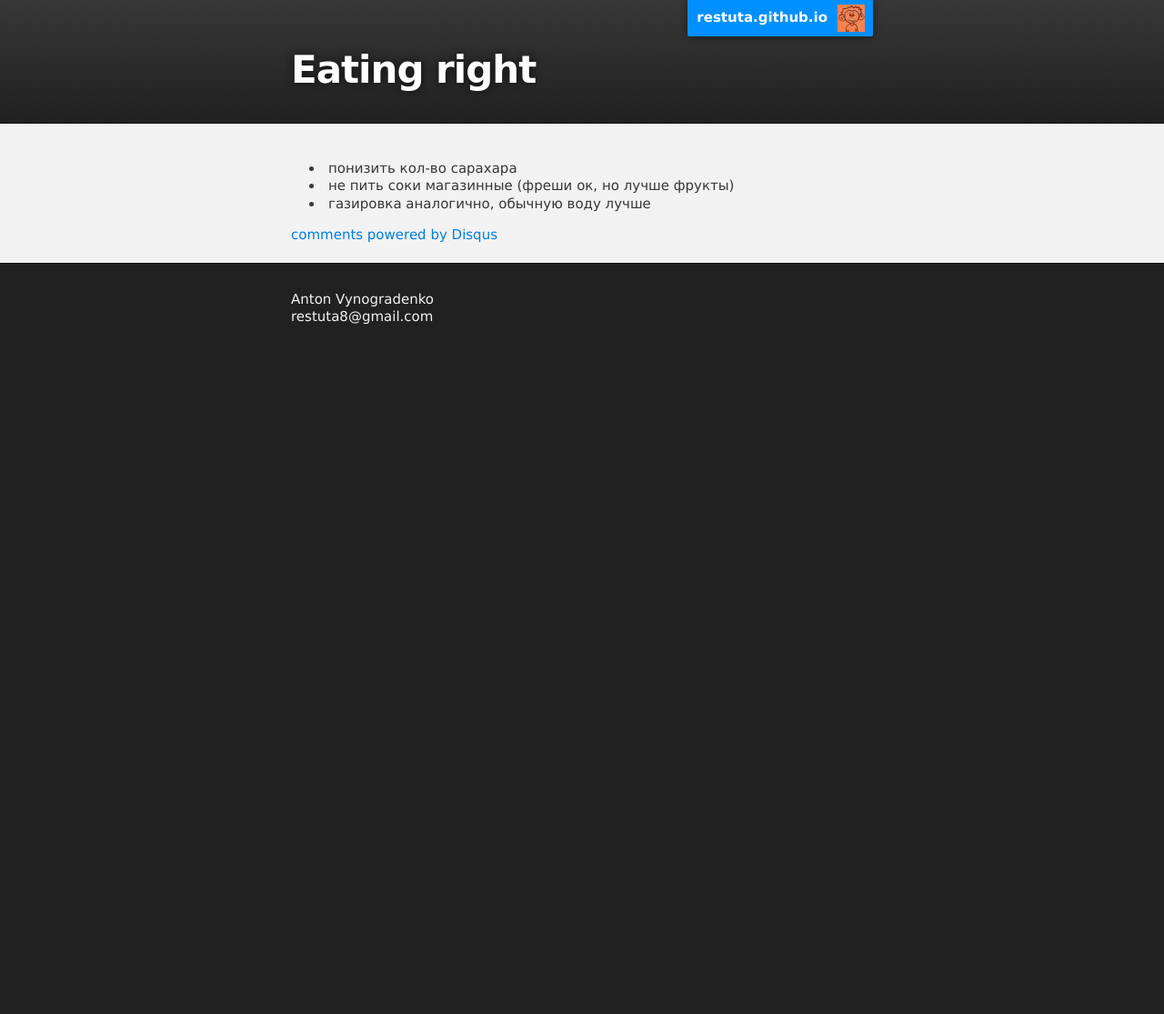
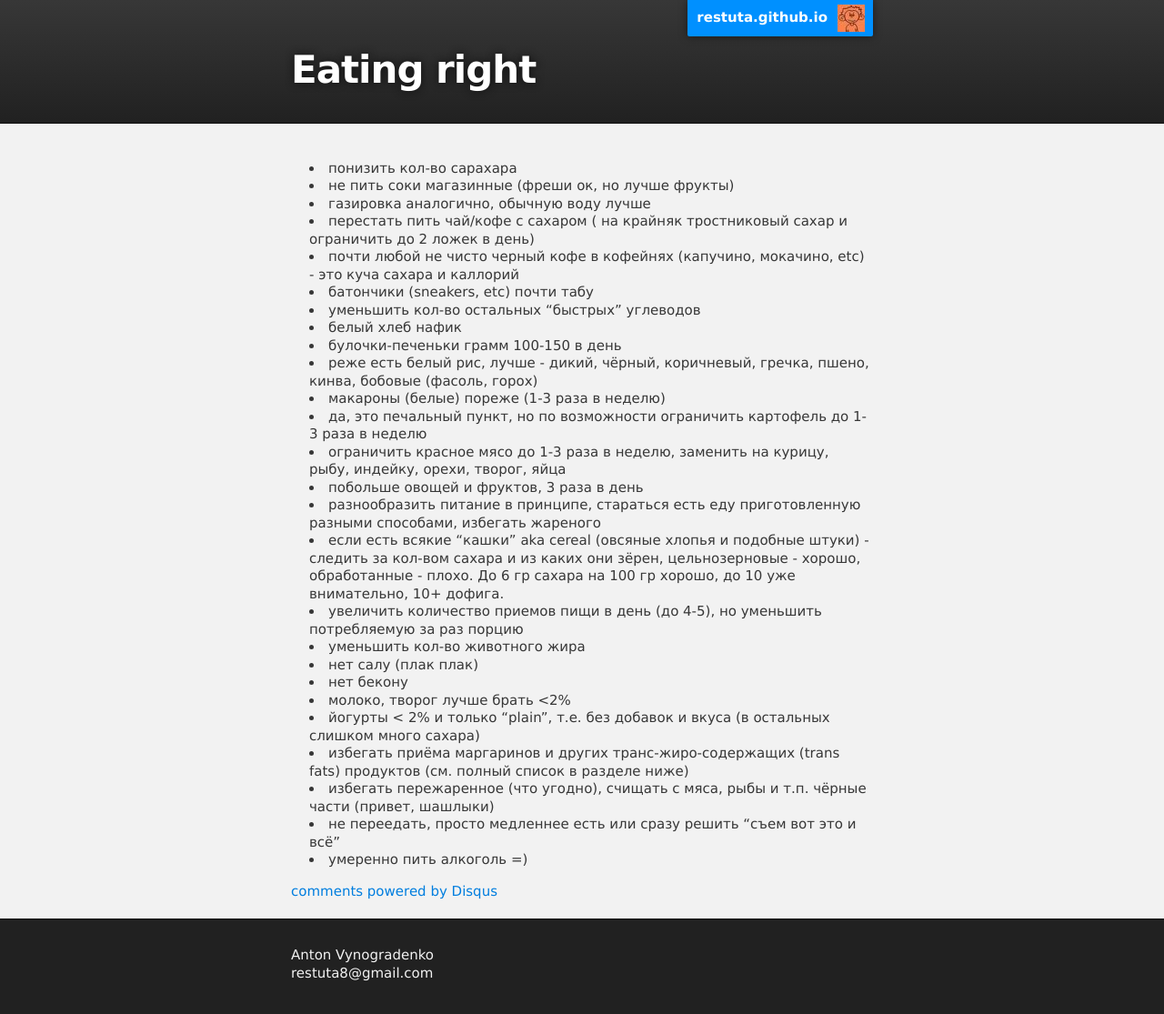
Before and after one commit to Restuta/restuta.github.io, a Jekyll site: the page built from _posts/2013-06-11-eating-right.markdown, in a window 1280 px wide. Shown: the whole page at 91% size. Built offline with Jekyll 4.4.1, drawn with Linux system fonts in a browser that asks for light colours; comment, search, counter and statistics services are not loaded; before the commit the page ends 900 px from its top, so only the background shows below that.

Commit message:
updated eating right post

```diff
--- a/_posts/2013-06-11-eating-right.markdown
+++ b/_posts/2013-06-11-eating-right.markdown
@@ -5,3 +5,26 @@
 * понизить кол-во сарахара
 * не пить соки магазинные (фреши ок, но лучше фрукты)
 * газировка аналогично, обычную воду лучше
+* перестать пить чай/кофе с сахаром ( на крайняк тростниковый сахар и ограничить до 2 ложек в день)
+ * почти любой не чисто черный кофе в кофейнях (капучино, мокачино, etc) - это куча сахара и каллорий
+ * батончики (sneakers, etc) почти табу
+* уменьшить кол-во остальных “быстрых” углеводов
+ * белый хлеб нафик
+ * булочки-печеньки грамм 100-150 в день
+ * реже есть белый рис, лучше - дикий, чёрный, коричневый, гречка, пшено, кинва, бобовые (фасоль, горох)
+ * макароны (белые) пореже (1-3 раза в неделю)
+* да, это печальный пункт, но по возможности ограничить картофель до 1-3 раза в неделю
+* ограничить красное мясо до 1-3 раза в неделю, заменить на курицу, рыбу, индейку, орехи, творог, яйца
+* побольше овощей и фруктов, 3 раза в день
+* разнообразить питание в принципе, стараться есть еду приготовленную разными способами, избегать жареного
+* если есть всякие “кашки” aka cereal (овсяные хлопья и подобные штуки) - следить за кол-вом сахара и из каких они зёрен, цельнозерновые  - хорошо, обработанные - плохо. До 6 гр сахара на 100 гр хорошо, до 10 уже внимательно, 10+ дофига.
+* увеличить количество приемов пищи в день (до 4-5), но уменьшить потребляемую за раз порцию
+* уменьшить кол-во животного жира
+* нет салу (плак плак)
+* нет бекону
+* молоко, творог лучше брать <2%
+* йогурты < 2% и только "plain", т.е. без добавок и вкуса (в остальных слишком много сахара)
+* избегать приёма маргаринов и других транс-жиро-содержащих (trans fats) продуктов (см. полный список в разделе ниже)
+* избегать пережаренное (что угодно), счищать с мяса, рыбы и т.п. чёрные части (привет, шашлыки)
+* не переедать, просто медленнее есть или сразу решить “съем вот это и всё”
+* умеренно пить алкоголь =)
```
